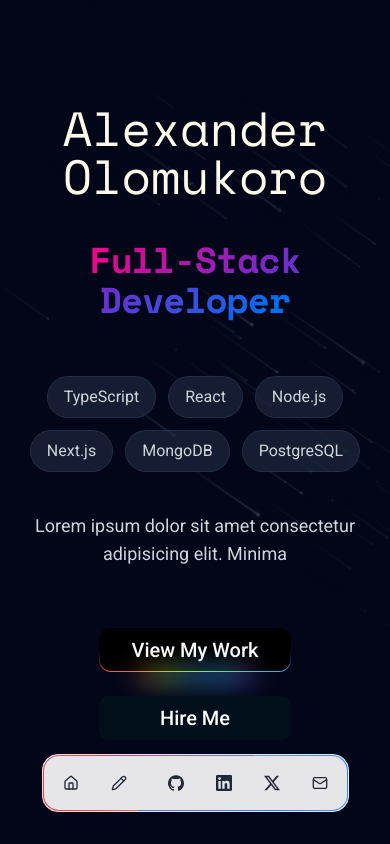
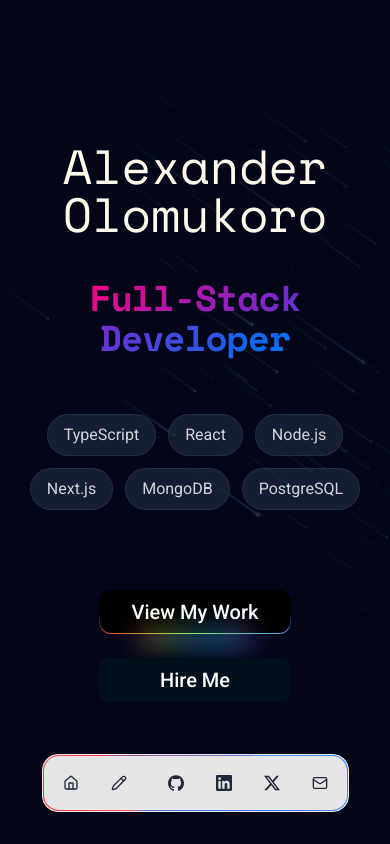
Before and after one commit to xandersavage/portfolio-website, a Next.js app: page / in a window 390 px wide. Built offline with nearby package versions, Linux system fonts and the light colour scheme.

Commit message:
minor design chnages

```diff
--- a/src/components/sections/Hero.tsx
+++ b/src/components/sections/Hero.tsx
@@ -71,7 +71,7 @@ export function Hero() {
 
           {/* Brief introduction - larger text with more spacing */}
           <BlurFade delay={0.5 * 4} inView>
-            <p className="text-lg md:text-xl lg:text-2xl text-gray-300 sm:mb-10 mb-5 max-w-3xl font-body">
+            <p className="text-lg md:text-xl lg:text-2xl text-gray-300 sm:mb-10 mb-5 max-w-3xl font-body hidden md:block">
               Lorem ipsum dolor sit amet consectetur adipisicing elit. Minima
             </p>
           </BlurFade>
```
